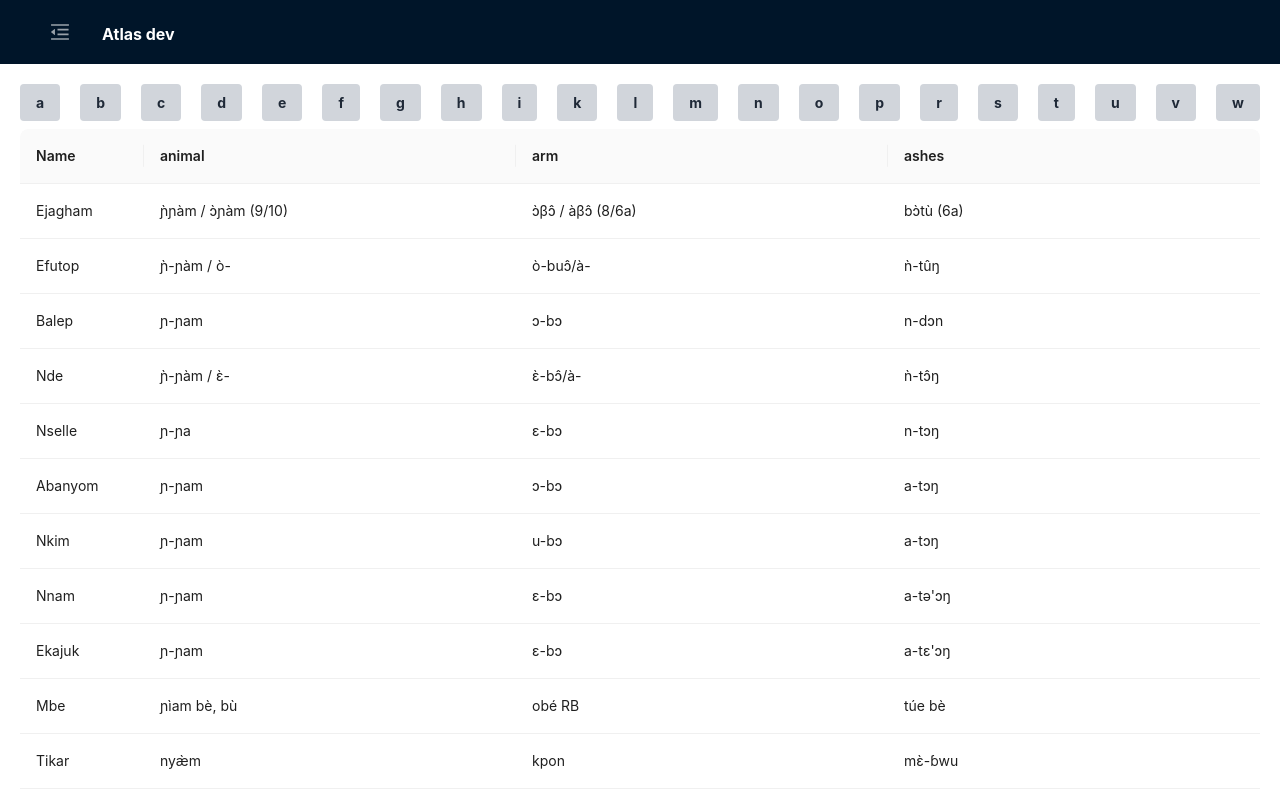
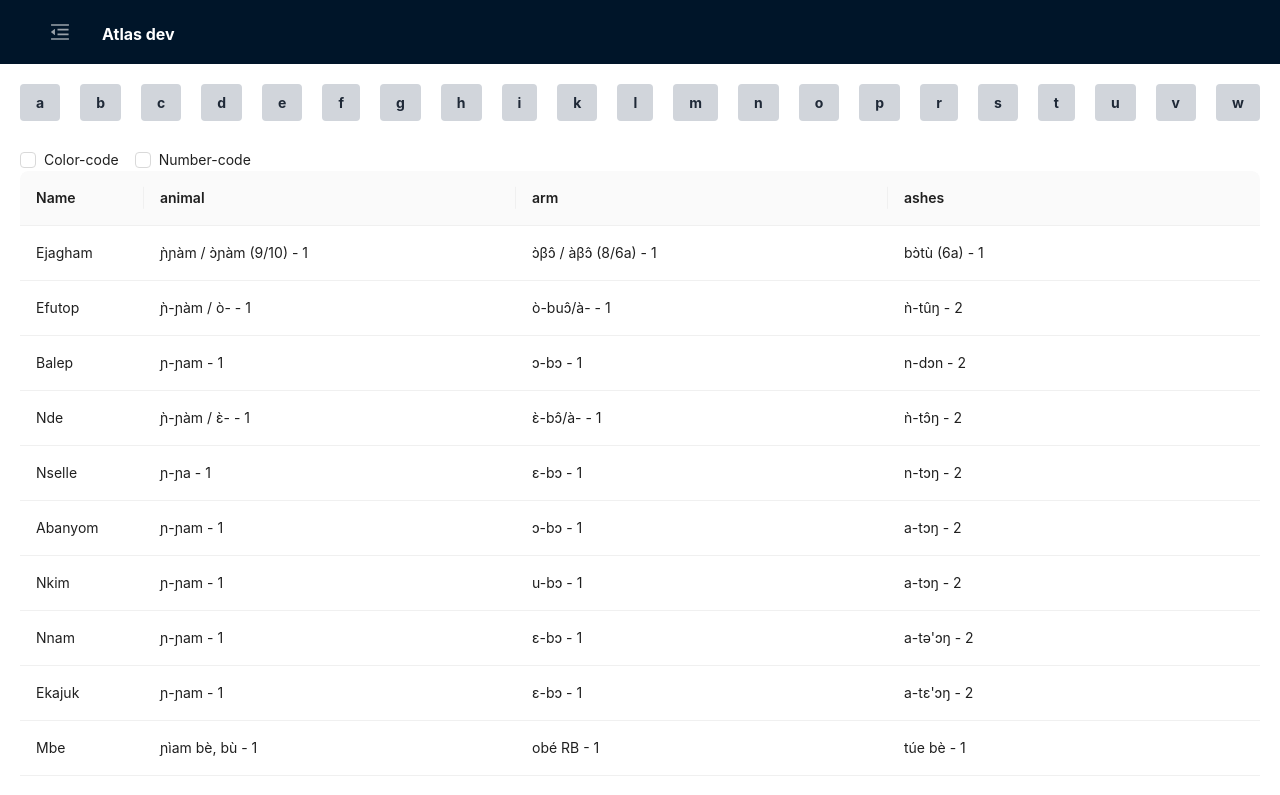
Before and after one commit to AydenHoyll/atlas_repo, a React (Create React App) app: page /lexicon in a window 1280 px wide. Shown: the top 795 px of the page. Built offline with nearby package versions, Linux system fonts and the light colour scheme.

Commit message:
generate table for new feature

```diff
--- a/src/components/list/index.js
+++ b/src/components/list/index.js
@@ -14,11 +14,7 @@ const ListComponent = ({ data, name, passData }) => {
   );
 
   const checkedValues = useMemo(
-    () =>
-      items
-        .filter((item) => item.checked)
-        .map((item) => item.key)
-        .join(" "),
+    () => items.filter((item) => item.checked).map((item) => item.key),
     [items]
   );
   // 123
@@ -55,7 +51,7 @@ const ListComponent = ({ data, name, passData }) => {
       />
       <button onClick={handleClear}>Clear All</button>
       <div>
-        Checked {name}: {checkedValues}
+        Checked {name}: {checkedValues.join(" ")}
       </div>
       <ul>
         {filteredData.map((item) => (
--- a/src/pages/customLexicon/index.js
+++ b/src/pages/customLexicon/index.js
@@ -1,9 +1,11 @@
-import React, { useMemo, useState } from "react";
+import React, { useCallback, useMemo, useState } from "react";
 import { LEXICON } from "../lexicon/LEXICON";
 import ListComponent from "../../components/list";
+import { Table } from "antd";
 
 const NewFeature = () => {
   const [data, setData] = useState();
+  const [isClicked, setIsClicked] = useState(false);
 
   const wordData = useMemo(
     () => Object.keys(LEXICON[0]).slice(9, Object.keys(LEXICON[0]).length),
@@ -12,22 +14,51 @@ const NewFeature = () => {
 
   const langData = useMemo(() => LEXICON.map((el) => Object.values(el)[0]), []);
 
-  const passData = (newData) => {
-    setData({
-      ...data,
+  const passData = useCallback((newData) => {
+    setData((prevData) => ({
+      ...prevData,
       ...newData,
-    });
+    }));
+  }, []);
+
+  // data for the table
+  const customData = () => {
+    return LEXICON.filter((obj) =>
+      data?.languages.includes(obj[Object.keys(obj)[0]])
+    );
   };
-
+  // cols for the table
+  const customCols = () => {
+    if (data.words) {
+      const words = data?.words.map((word) => ({
+        title: word,
+        dataIndex: word,
+        render: (text) => (
+          <div>
+            {text.word} - {text.congacy}
+          </div>
+        ),
+      }));
+      words.unshift({
+        title: "Name",
+        dataIndex: "Names languages",
+        width: "10%",
+      });
+      return words;
+    }
+    throw new Error("you have to select words");
+  };
   console.log("data", data);
-
   return (
     <>
-      <button className="align-middle">Generate TABLE</button>
+      <button className="align-middle" onClick={() => setIsClicked(!isClicked)}>
+        Generate TABLE
+      </button>
       <div className="flex flex-row">
         <ListComponent data={wordData} name="words" passData={passData} />
         <ListComponent data={langData} name="languages" passData={passData} />
       </div>
+      {isClicked && <Table dataSource={customData()} columns={customCols()} />}
     </>
   );
 };
--- a/src/pages/lexicon/COLUMNS.js
+++ b/src/pages/lexicon/COLUMNS.js
@@ -13,7 +13,11 @@ export const LEX_COL = (currentLetter) => {
   const words = getCurrentWords(currentLetter).map((word) => ({
     title: word,
     dataIndex: word,
-    render: (text) => <div>{text.word}</div>,
+    render: (text) => (
+      <div>
+        {text.word} - {text.congacy}
+      </div>
+    ),
   }));
   words.unshift({
     title: "Name",
--- a/src/pages/lexicon/index.js
+++ b/src/pages/lexicon/index.js
@@ -1,14 +1,30 @@
 import React, { useMemo, useState } from "react";
 import { getCurrentWords, LEX_COL } from "./COLUMNS";
 import { LEXICON } from "./LEXICON";
-import { Table } from "antd";
+import { Checkbox, Table } from "antd";
 
-const Lexicon = (factory, deps) => {
+const options = [
+  {
+    label: "Color-code",
+    value: "color",
+  },
+  {
+    label: "Number-code",
+    value: "number",
+  },
+];
+
+const Lexicon = () => {
   const [currentLetter, setCurrentLetter] = useState("a");
+  const [showActiveCognacy, setShowActiveCognacy] = useState([]);
 
   const alphabet = Array.from({ length: 23 }, (_, index) =>
     String.fromCharCode(97 + index)
   ).filter((char) => char !== "j" && char !== "q");
+
+  const onChange = (checkedValues) => {
+    setShowActiveCognacy(checkedValues);
+  };
 
   const currentKeys = getCurrentWords(currentLetter);
   const data = useMemo(
@@ -23,7 +39,7 @@ const Lexicon = (factory, deps) => {
       ),
     [currentKeys]
   );
-
+  console.log("checkedsss", showActiveCognacy);
   return (
     <>
       <div className="inline-flex flex-wrap gap-5">
@@ -35,6 +51,7 @@ const Lexicon = (factory, deps) => {
             {letter}
           </button>
         ))}
+        <Checkbox.Group options={options} onChange={onChange} />
       </div>
 
       <Table
```
